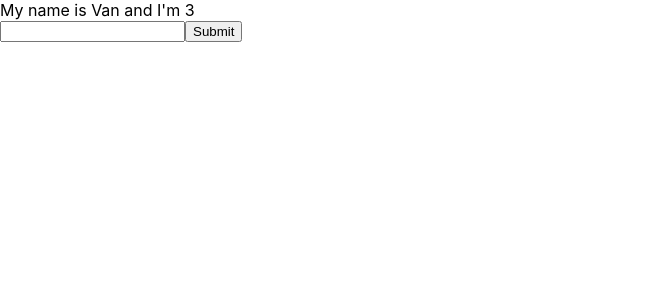
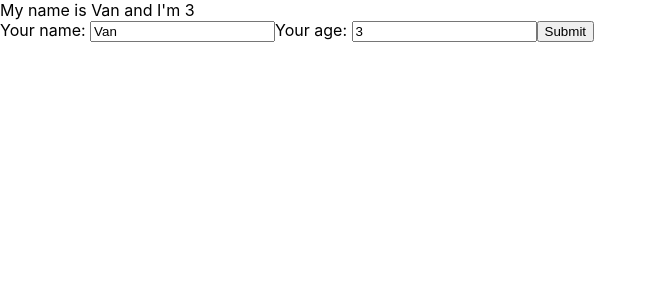
Before and after one commit to vanguyen333/reactUltimate, a React (Create React App) app: page / in a window 1280 px wide. Shown: the top 300 px of the page, without its empty margins (0-657 px from the left). Built offline with nearby package versions, Linux system fonts and the light colour scheme.

Commit message:
Chapter 2 #22 Nesting Components

```diff
--- a/src/App.js
+++ b/src/App.js
@@ -6,44 +6,11 @@
 
 import React from "react";
 class App extends React.Component {
-  state = {
-    name: "Van",
-    address: "Earth",
-    age: 3,
-  };
-  handleClick = (event) => {
-    // console.log(event.target);
-
-    this.setState({
-      name: "Ngoc",
-      age: Math.floor(Math.random() * 100 + 1),
-    });
-    // this.setState({
-
-    // });
-  };
-  handleOnChangeInput = (event) => {
-    this.setState({
-      name: event.target.value,
-    });
-    // console.log(event, event.target.value);
-  };
-  handleOnSubmit = (event) => {
-    event.preventDefault(); //prevent refresh page after pressing submmit
-    console.log(this.state);
-  };
   //JSX
   render() {
     return (
       <div>
-        My name is {this.state.name} and I'm {this.state.age}
-        <form onSubmit={(event) => this.handleOnSubmit(event)}>
-          <input
-            type="text"
-            onChange={(event) => this.handleOnChangeInput(event)}
-          />
-          <button>Submit</button>
-        </form>
+        <MyComponent />
       </div>
     );
   }
--- a/src/components/MyComponent.js
+++ b/src/components/MyComponent.js
@@ -1,9 +1,14 @@
 //class component
 //function component
 import React from "react";
+import UserInfor from "./UserInfor";
 class MyComponent extends React.Component {
   render() {
-    return <div>My first component</div>;
+    return (
+      <div>
+        <UserInfor />
+      </div>
+    );
   }
 }
 export default MyComponent;
--- /dev/null
+++ b/src/components/UserInfor.js
@@ -0,0 +1,51 @@
+import React from "react";
+class UserInfor extends React.Component {
+  state = {
+    name: "Van",
+    address: "Earth",
+    age: 3,
+  };
+
+  handleOnChangeInput = (event) => {
+    //bad code
+    //this.state.age = event.target.value
+    this.setState({
+      name: event.target.value,
+    });
+    // console.log(event, event.target.value);
+  };
+  handleOnChangeAge = (event) => {
+    this.setState({
+      age: event.target.value,
+    });
+    // console.log(event, event.target.value);
+  };
+  handleOnSubmit = (event) => {
+    event.preventDefault(); //prevent refresh page after pressing submmit
+    console.log(this.state);
+  };
+  render() {
+    return (
+      <div>
+        My name is {this.state.name} and I'm {this.state.age}
+        <form onSubmit={(event) => this.handleOnSubmit(event)}>
+          <label>Your name: </label>
+          <input
+            value={this.state.name}
+            type="text"
+            onChange={(event) => this.handleOnChangeInput(event)}
+          />
+
+          <label>Your age: </label>
+          <input
+            value={this.state.age}
+            type="text"
+            onChange={(event) => this.handleOnChangeAge(event)}
+          />
+          <button>Submit</button>
+        </form>
+      </div>
+    );
+  }
+}
+export default UserInfor;
```
